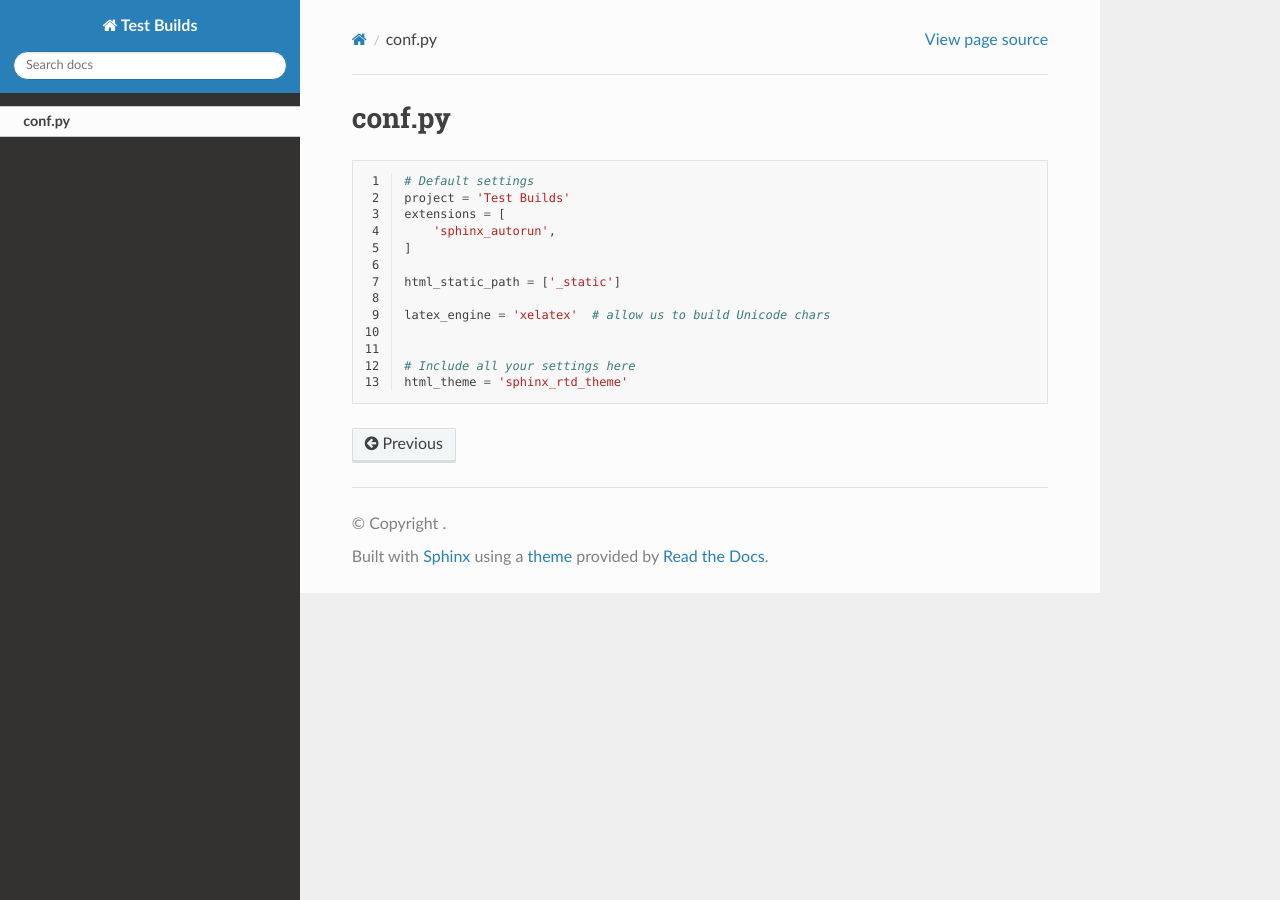
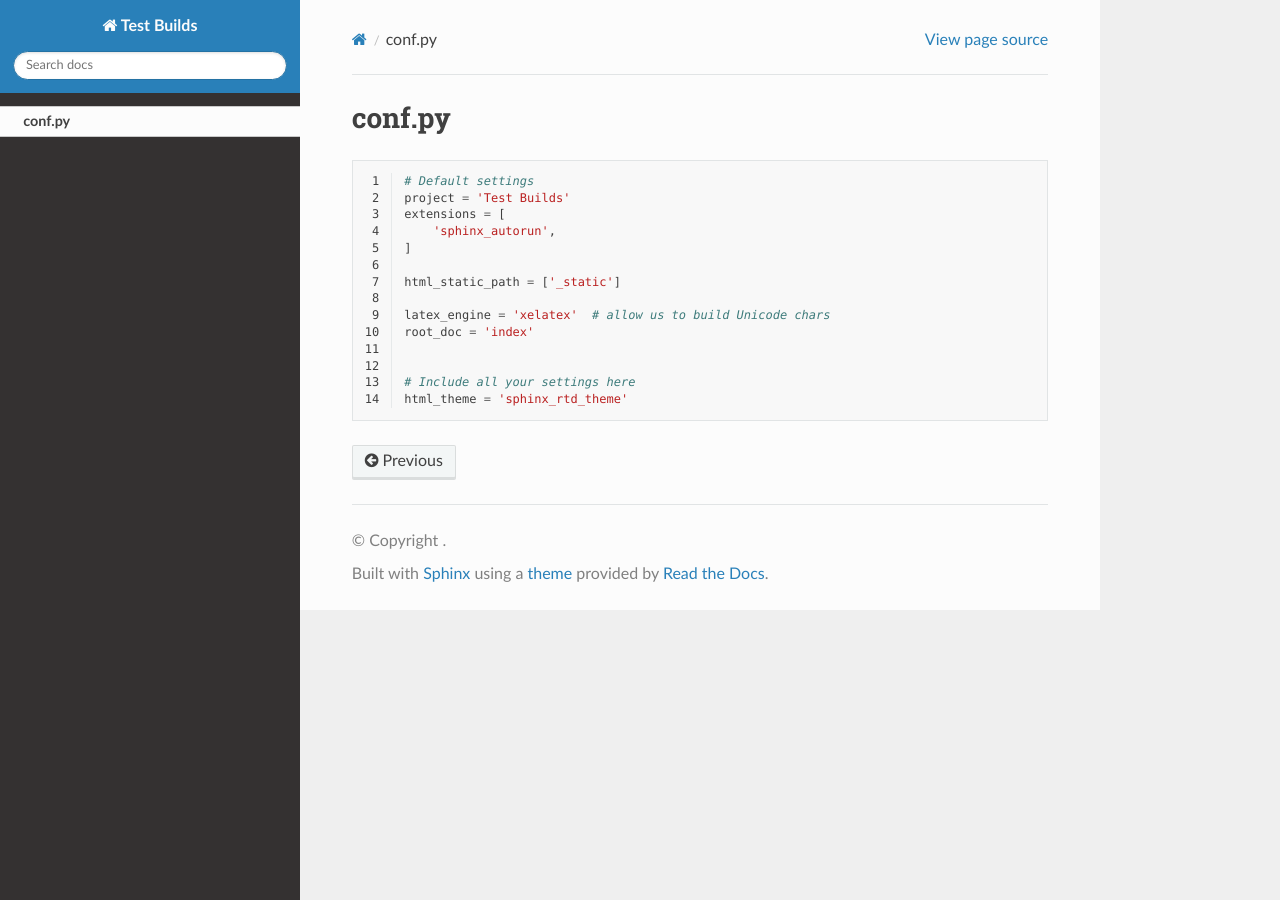
Before and after one commit to readthedocs/test-builds, a Sphinx documentation site: the page built from docs/conf.rst, in a window 1280 px wide. Built offline with Sphinx 7.4.7 and the Read the Docs theme 2.0.0, drawn with Linux system fonts in a browser that asks for light colours.

Commit message:
Set root doc

```diff
--- a/docs/conf.py
+++ b/docs/conf.py
@@ -7,6 +7,7 @@
 html_static_path = ['_static']
 
 latex_engine = 'xelatex'  # allow us to build Unicode chars
+root_doc = 'index'
 
 
 # Include all your settings here
```
